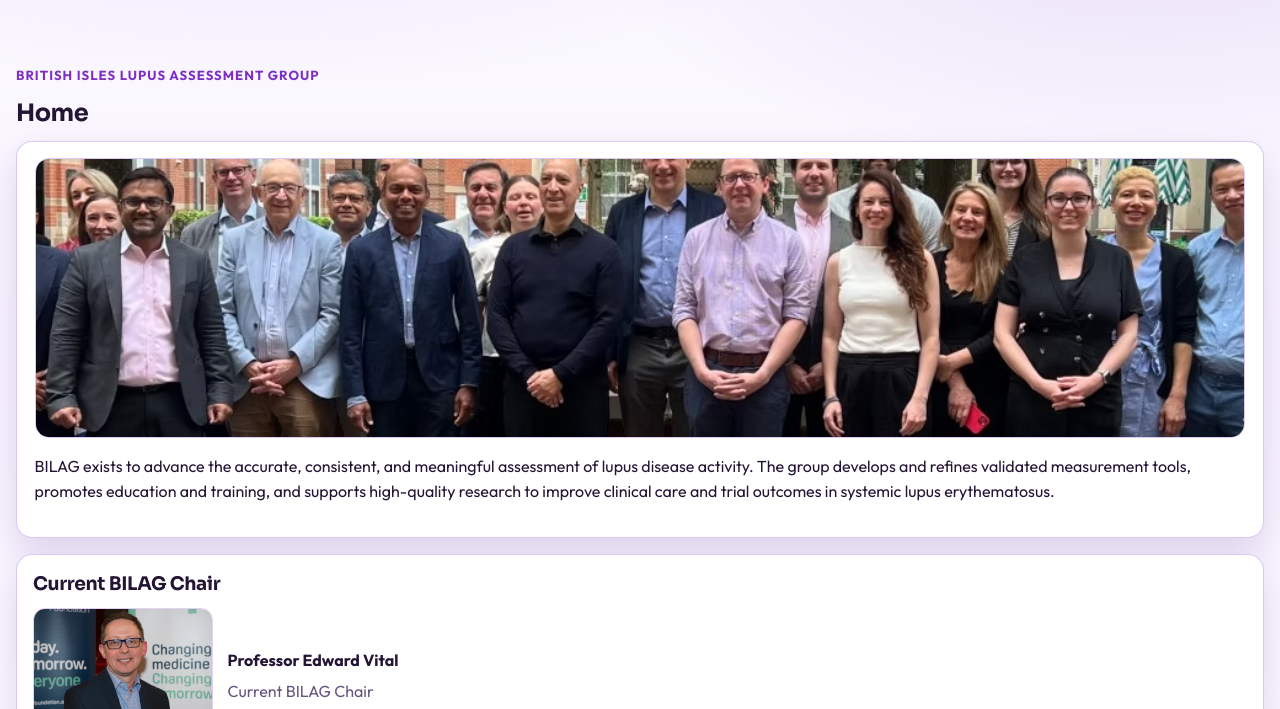
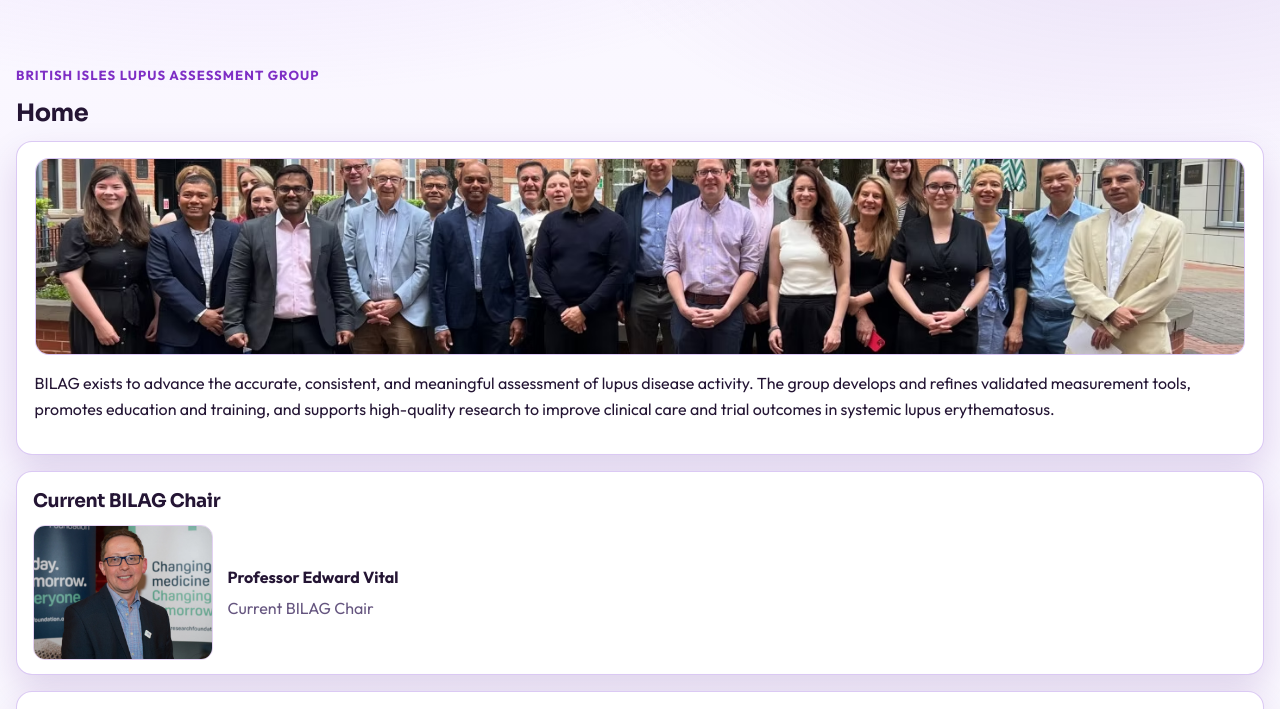
Before and after one commit to BlooperKoops/bilag-website, a plain HTML site: page index.html in a window 1280 px wide. Shown: the part 91-800 px from the top of the page. Drawn offline with Linux system fonts and the light colour scheme.

Commit message:
Show full homepage group photo without cropping heads

```diff
--- a/style.css
+++ b/style.css
@@ -315,14 +315,14 @@
 }
 .group-photo{
   width:100%;
-  min-height:280px;
-  max-height:440px;
+  height:auto;
   border-radius:14px;
   border:1px solid rgba(205,181,240,.72);
-  object-fit:cover;
-  object-position:center;
+  object-fit:contain;
+  object-position:center top;
   display:block;
   margin:0 0 1rem;
+  background:rgba(243,233,255,.55);
 }
 .chair-card{padding:.9rem 1rem}
 .chair-layout{display:grid;grid-template-columns:180px 1fr;gap:.9rem;align-items:center}
@@ -509,7 +509,7 @@
   .uk-map{min-height:360px}
   .map-hover-card{width:180px}
   .group-photo-placeholder{min-height:220px}
-  .group-photo{min-height:220px}
+  .group-photo{height:auto}
 }
 
 .br-card{padding:1rem 1.1rem}
```
